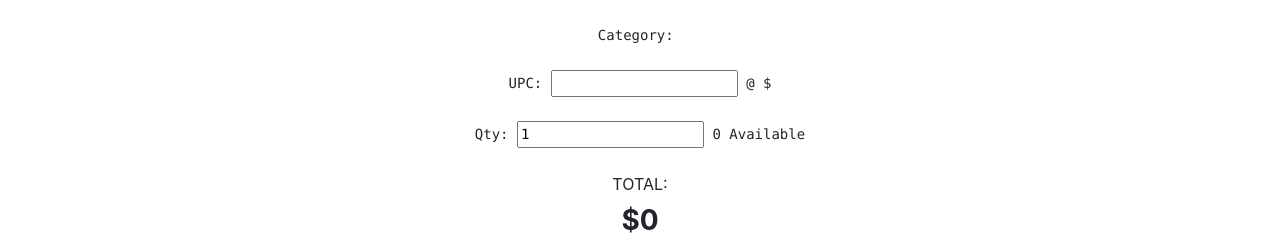
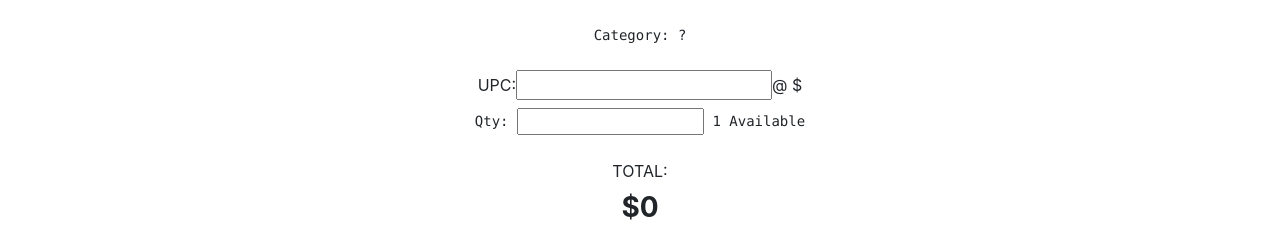
Before and after one commit to rajonali/CRUD-Inventory-Mgmt-Tool, a React (Create React App) app: page / in a window 1280 px wide. Shown: the part 270-505 px from the top of the page. Built offline with nearby package versions, Linux system fonts and the light colour scheme; no server answers.

Commit message:
Added check function for existing product validation

```diff
--- a/src/pages/sale.js
+++ b/src/pages/sale.js
@@ -6,15 +6,23 @@ class SalePage extends React.Component {
 
     constructor(props) {
         super(props);
+
+        this.product_upc_ref = React.createRef();
+        this.product_quantity_ref = React.createRef();
+        this.onChangeUPC.bind(this);
+
         this.state = {
             transactions: [],
             products: [],
-            product_upc: "",
-            product_category: "",
-            product_name: "",
-            product_quantity: 0,
+            product_upc: "?",
+            product_category: "?",
+            product_name: "?",
+            product_quantity: 1,
             transaction_total: 0,
-            new_quantity: 0
+            new_quantity: 0,
+
+            fetchedQty : 0
+
         };
         this.onSubmit = this
             .onSubmit
@@ -43,19 +51,16 @@ class SalePage extends React.Component {
     }
 
     onSubmit = () => {
+
         const info = {
             product_upc: this.state.product_upc,
-            product_quantity: this.state.user_entered_qty,
+            product_quantity: this.state.product_quantity,
             product_name: this.state.product_name,
             product_category: this.state.product_category,
             product_price: this.state.product_price,
             transaction_total: this.state.transaction_total
         };
 
-
-        //alert(this.state.new_quantity);
-
-        console.log("QUANT" + this.state.product_id);
         axios
             .put('http://localhost:7000/products/update_quantity/' + this.state.product_id, {"product_quantity": this.state.new_quantity})
             .then(res => {
@@ -68,7 +73,7 @@ class SalePage extends React.Component {
         axios
             .post('http://localhost:7000/transactions/add', info)
             .then(res => {
-                console.log('todo added successfully');
+                console.log('Transaction added successfully');
             })
             .catch(err => {
                 console.log(err);
@@ -77,7 +82,7 @@ class SalePage extends React.Component {
     }
 
     keyHandling = (key) => {
-        console.log("Key code: " + key.keyCode);
+        //console.log("Key code: " + key.keyCode);
         var ENTER_KEY = 13;
 
         switch (key.keyCode) {
@@ -98,41 +103,79 @@ class SalePage extends React.Component {
 
     onChangeUPC = (e) => {
         //console.log(e.target.value);
+        if (e.target.value != undefined) {
+            this.setState({product_upc: e.target.value})
+        }
+
+        axios
+            .get('http://localhost:7000/products/sku/' + e.target.value)
+            .then(response => {
+                console.log(response.data);
+                if (!response.data) {
+                    console.log("NO ID FOUND")
+                }
+                else {
+                    var product_data = JSON.parse(JSON.stringify(response.data));
+                    var upc = product_data['product_upc'];
+                    var name = product_data['product_name'];
+                    var category = product_data['product_category'];
+                    var qty = product_data['product_quantity'];
+                    var price = product_data['product_price'];
+                    var id = product_data['_id'];
+                    console.log("ID : " + JSON.stringify(id));
+
+
+                }
+                //this.setState({product_upc: upc});
+                //this.setState({product_name: name});
+                //this.setState({product_upc: 1});
+                //this.setState({product_category: category});
+                //this.setState({product_category: "UNDEFINED"});
+                //this.setState({product_price: 1});
+                //this.setState({product_id: id});
+
+            })
+            .catch(function (error) {
+                console.log("ERR NO UPC FOUND" + error);
+            })
+    };
+    /*
         axios
             .get('http://localhost:7000/products/sku/' + e.target.value)
             .then(response => {
                 console.log(response.data);
                 var jsun = JSON.parse(JSON.stringify(response.data));
-                var upc = jsun['product_upc'];
+                //var upc = jsun['product_upc'];
                 var name = jsun['product_name'];
-                var category = jsun['product_category'];
-                var qty = jsun['product_quantity'];
+                //var category = jsun['product_category'];
+                //var qty = jsun['product_quantity'];
                 var price = jsun['product_price'];
                 var id = jsun['_id'];
                 console.log("ID : " + JSON.stringify(id));
-                this.setState({product_upc: upc});
-                this.setState({product_name: name});
-                this.setState({product_category: category});
-                this.setState({product_quantity: qty});
-                this.setState({product_price: price});
-                this.setState({product_id: id});
+                //this.setState({product_upc: upc});
+                //this.setState({product_name: name});
+                //this.setState({product_upc: 1});
+                //this.setState({product_category: category});
+                //this.setState({product_category: "UNDEFINED"});
+                //this.setState({product_price: 1});
+                //this.setState({product_id: id});
 
             })
             .catch(function (error) {
-                console.log("ERR" + error);
+                console.log("ERR NO UPC FOUND" + error);
             })
-    }
+            */
 
     onChangeQty = (e) => {
         // var newQty=(parseInt(this.state.product_quantity, 10) -
         // parseInt(e.target.value, 10)) console.log(newQty);
         // console.log(this.state.product_quantity);
         var new_qty = parseInt(this.state.product_quantity, 10) - parseInt(e.target.value, 10);
-        console.log("NEW QTY" + new_qty);
+        //console.log("NEW QTY" + new_qty);
         var new_transaction_total = parseInt(this.state.product_quantity, 10) * parseInt(e.target.value, 10);
         //console.log("NEW QUANT" + new_qty);
         if (e.target.value != undefined) {
-            this.setState({user_entered_qty: e.target.value, new_quantity: new_qty, transaction_total: new_transaction_total});
+            this.setState({product_quantity: e.target.value, new_quantity: new_qty, transaction_total: new_transaction_total});
         }
     };
 
@@ -162,10 +205,12 @@ class SalePage extends React.Component {
                                 </label><br/>
 
                                 <label>
-                                    <pre>UPC: <input onChange={this.onChangeUPC.bind(this)} ref="product_upc"></input> @ ${this.state.product_price}</pre>
+                                    <div>UPC:
+                                        <input onChange={this.onChangeUPC} ref={this.product_upc_ref}></input>
+                                        @ ${this.state.product_price}</div>
                                 </label><br/>
                                 <label>
-                                    <pre>Qty: <input value="1" onChange={this.onChangeQty.bind(this)} ref="product_quantity"></input> {this.state.product_quantity} Available</pre>
+                                    <pre>Qty: <input onChange={this.onChangeQty} ref={this.product_qty_ref}></input> {this.state.product_quantity} Available</pre>
                                 </label><br/>
 
                             </div>
```
